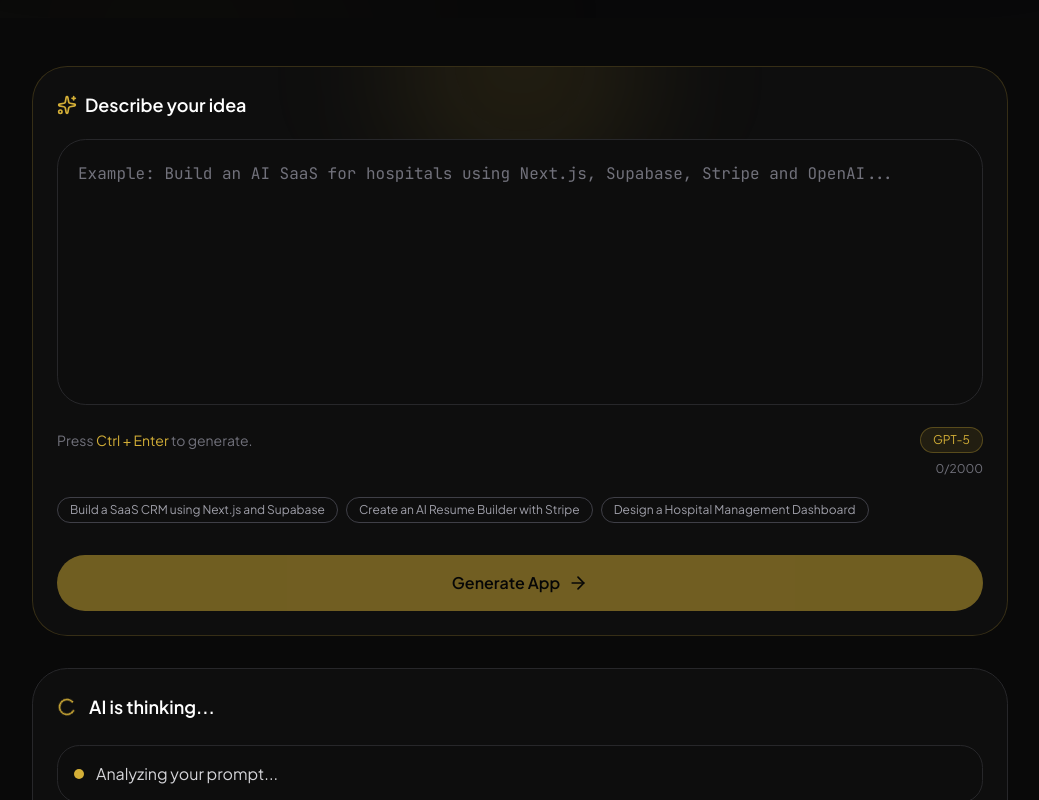
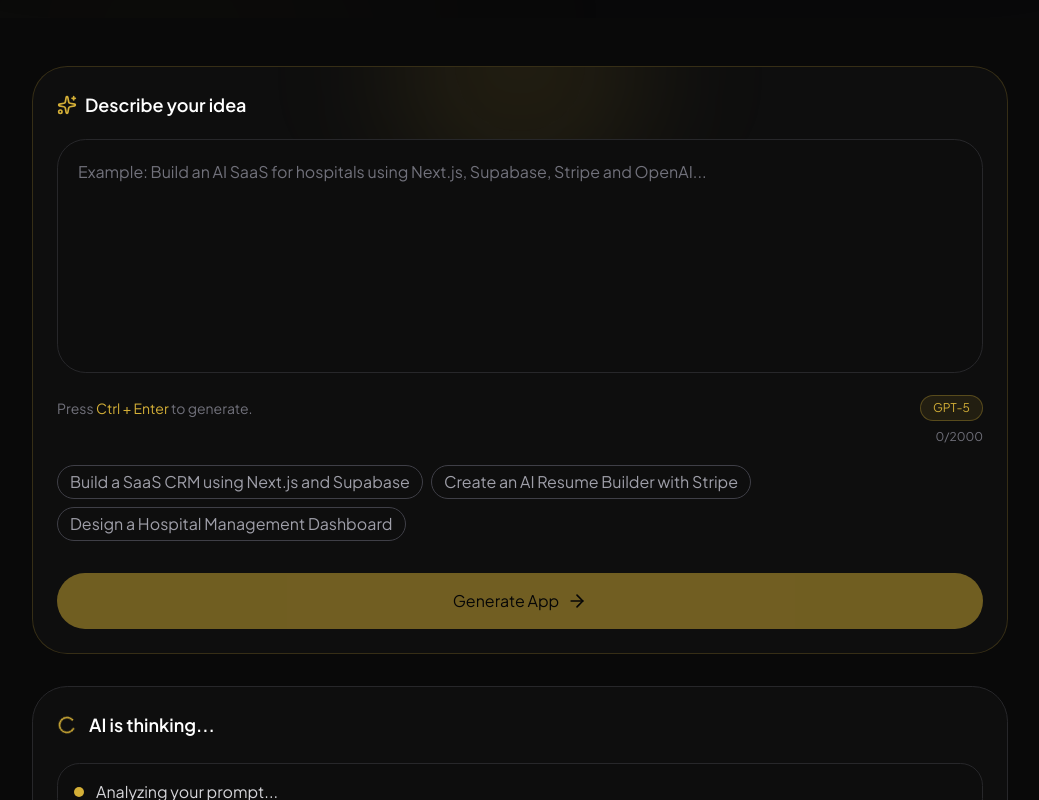
Before and after one commit to thiteswapnil1212-hue/ANVIX-AI, a Next.js app: page / in a window 1280 px wide. Shown: the part 1340-2140 px from the top of the page, without its empty margins (120-1159 px from the left). Built offline with nearby package versions, Linux system fonts and the light colour scheme; grey boxes are pictures that could not be loaded.

Commit message:
global CSS intrupted

```diff
--- a/app/globals.css
+++ b/app/globals.css
@@ -7,9 +7,11 @@
 @theme inline {
   --color-background: var(--background);
   --color-foreground: var(--foreground);
+
   --font-sans: var(--font-sans);
   --font-mono: var(--font-mono);
   --font-heading: var(--font-sans);
+
   --color-sidebar-ring: var(--sidebar-ring);
   --color-sidebar-border: var(--sidebar-border);
   --color-sidebar-accent-foreground: var(--sidebar-accent-foreground);
@@ -18,27 +20,36 @@
   --color-sidebar-primary: var(--sidebar-primary);
   --color-sidebar-foreground: var(--sidebar-foreground);
   --color-sidebar: var(--sidebar);
+
   --color-chart-5: var(--chart-5);
   --color-chart-4: var(--chart-4);
   --color-chart-3: var(--chart-3);
   --color-chart-2: var(--chart-2);
   --color-chart-1: var(--chart-1);
+
   --color-ring: var(--ring);
   --color-input: var(--input);
   --color-border: var(--border);
   --color-destructive: var(--destructive);
+
   --color-accent-foreground: var(--accent-foreground);
   --color-accent: var(--accent);
+
   --color-muted-foreground: var(--muted-foreground);
   --color-muted: var(--muted);
+
   --color-secondary-foreground: var(--secondary-foreground);
   --color-secondary: var(--secondary);
+
   --color-primary-foreground: var(--primary-foreground);
   --color-primary: var(--primary);
+
   --color-popover-foreground: var(--popover-foreground);
   --color-popover: var(--popover);
+
   --color-card-foreground: var(--card-foreground);
   --color-card: var(--card);
+
   --radius-sm: calc(var(--radius) * 0.6);
   --radius-md: calc(var(--radius) * 0.8);
   --radius-lg: var(--radius);
@@ -47,39 +58,53 @@
   --radius-3xl: calc(var(--radius) * 2.2);
   --radius-4xl: calc(var(--radius) * 2.6);
 }
+
 :root {
+  /* Brand */
   --gold: #d4af37;
   --gold-light: #f3d46b;
   --gold-dark: #9c7b17;
+
+  /* Base */
   --background: #080808;
   --foreground: #fafafa;
 
+  /* Cards */
   --card: #111111;
   --card-foreground: #fafafa;
 
+  /* Popovers */
   --popover: #111111;
   --popover-foreground: #fafafa;
 
+  /* Primary */
   --primary: #d4af37;
   --primary-foreground: #090909;
 
+  /* Secondary */
   --secondary: #181818;
   --secondary-foreground: #fafafa;
 
+  /* Muted */
   --muted: #181818;
   --muted-foreground: #a1a1aa;
 
+  /* Accent */
   --accent: #181818;
   --accent-foreground: #fafafa;
 
+  /* Destructive */
   --destructive: #ef4444;
 
+  /* UI */
   --border: #2a2a2a;
   --input: #262626;
   --ring: #d4af37;
 
+  /* Radius */
   --radius: 1rem;
 
+  /* Sidebar */
   --sidebar: #111111;
   --sidebar-foreground: #fafafa;
   --sidebar-primary: #d4af37;
@@ -90,30 +115,26 @@
   --sidebar-ring: #d4af37;
 }
 
+/* =========================================================
+   BASE
+   ========================================================= */
+
 @layer base {
   * {
     @apply border-border outline-ring/50;
   }
-  body {
-  @apply bg-background text-foreground antialiased;
-  font-family: var(--font-sans);
-}
+
   html {
     @apply font-sans;
-  }
-}
-::selection {
-  background: #d4af37;
-  color: #090909;
-}
-
-html {
     scroll-behavior: smooth;
   }
 
   body {
+    @apply bg-background text-foreground antialiased;
+    font-family: var(--font-sans);
     overflow-x: hidden;
   }
+
   h1,
   h2,
   h3,
@@ -122,14 +143,88 @@ h5,
   h6 {
     font-family: var(--font-heading);
   }
+
   code,
   pre,
   textarea {
     font-family: var(--font-mono);
   }
-* {
-  transition:
-    color .2s ease,
-    background-color .2s ease,
-    border-color .2s ease;
 }
+
+/* =========================================================
+   TEXT SELECTION
+   ========================================================= */
+
+::selection {
+  background: var(--gold);
+  color: #090909;
+}
+
+/* =========================================================
+   SCROLLBAR
+   ========================================================= */
+
+::-webkit-scrollbar {
+  width: 7px;
+  height: 7px;
+}
+
+::-webkit-scrollbar-track {
+  background: #080808;
+}
+
+::-webkit-scrollbar-thumb {
+  background: #2a2a2a;
+  border-radius: 999px;
+}
+
+::-webkit-scrollbar-thumb:hover {
+  background: #3a3a3a;
+}
+
+/* =========================================================
+   FORM ELEMENTS
+   ========================================================= */
+
+button,
+input,
+textarea,
+select {
+  font: inherit;
+}
+
+textarea {
+  resize: none;
+}
+
+button {
+  -webkit-tap-highlight-color: transparent;
+}
+
+/* =========================================================
+   ACCESSIBILITY
+   ========================================================= */
+
+button:focus-visible,
+input:focus-visible,
+textarea:focus-visible,
+select:focus-visible {
+  outline: 2px solid var(--gold);
+  outline-offset: 2px;
+}
+
+/* =========================================================
+   REDUCED MOTION
+   ========================================================= */
+
+@media (prefers-reduced-motion: reduce) {
+  html {
+    scroll-behavior: auto;
+  }
+
+  *,
+  *::before,
+  *::after {
+    scroll-behavior: auto !important;
+  }
+}
```
Lines whose indentation alone changed are shown as unchanged.
